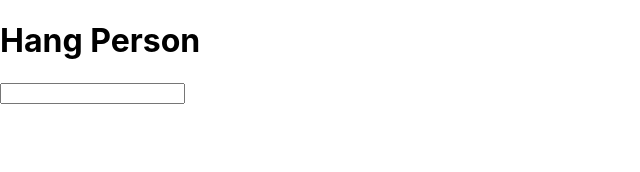
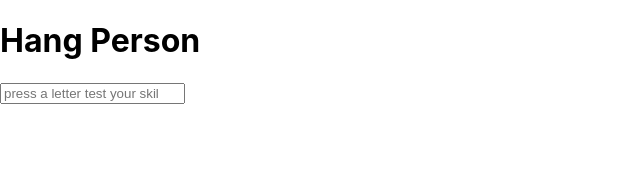
Before and after one commit to raynard23/Hangman-react, a React (Create React App) app: page / in a window 1280 px wide. Shown: the top 172 px of the page, without its empty margins (0-640 px from the left). Built offline with nearby package versions, Linux system fonts and the light colour scheme.

Commit message:
search is started

```diff
--- a/src/App.js
+++ b/src/App.js
@@ -1,17 +1,22 @@
-// import logo from './logo.svg';
+
 import './App.css';
 import React from 'react';
-import Input from './Input';
+import Search from './Search'
+ import { useEffect, useState } from 'react';
+
+
 function App() {
+
+const RandomWord = ['purple', 'red', 'green', 'seven']
+
 
   return (
   <div>
   <h1> Hang Person</h1>
-   <Input> </Input>
+  <Search/>
   </div>
 
-  //lives
-  //win/loss
+
 
   )
 }
--- a/src/Input.jsx
+++ b/src/Input.jsx
@@ -7,10 +7,7 @@ const Input = () => {
 let arr = ['same']
 
 
-//compare each input letter to the array letter
-// seperate each item in the string
-// then compare each of the items to the letter
-// return true or false
+
 console.log('string',arr.toString().includes(letter))
 
 
--- /dev/null
+++ b/src/Search.jsx
@@ -0,0 +1,30 @@
+
+import React from "react";
+import { useState } from "react";
+const Search = () => {
+    const [letterGuess, setLetterGuess] = useState('')
+
+    console.log('here',letterGuess)
+
+    const onSubmit = (e) => {
+        e.preventDefault()
+        alert('here')
+        letterGuess('')
+    }
+
+return (
+
+    <div>
+
+        <input onSubmit={onSubmit}
+            type='search'
+            className="search-bar "
+            onChange={(e) => setLetterGuess(e.target.value)}
+            placeholder="press a letter test your skil"
+
+        />
+
+</div>
+)
+}
+export default Search
```
